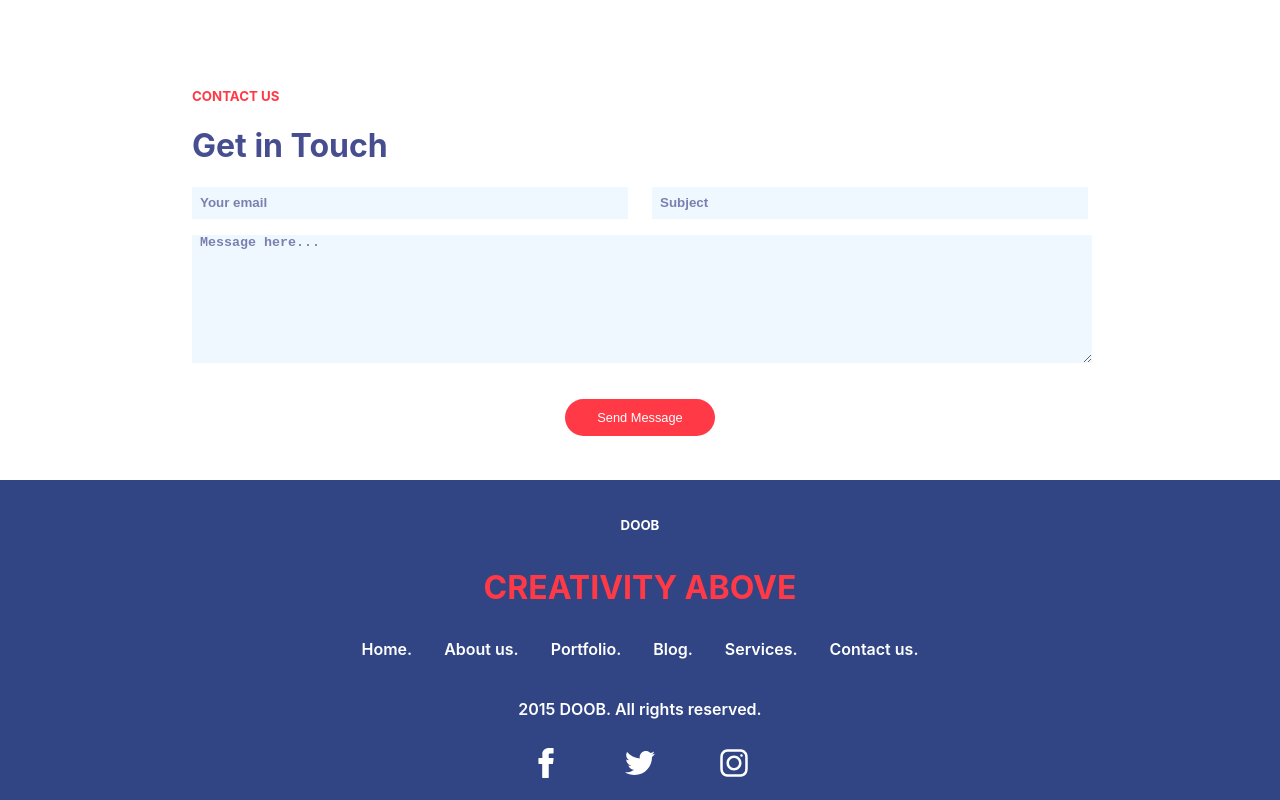
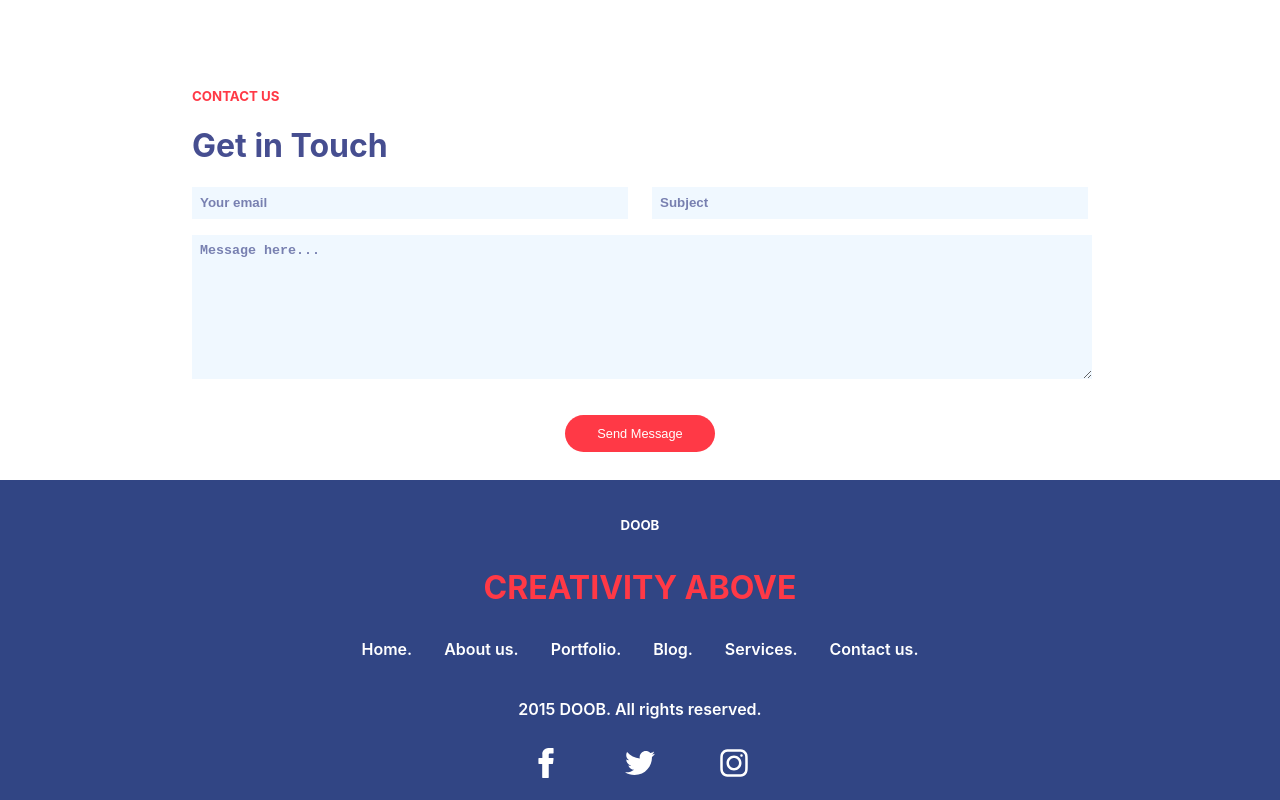
Before and after one commit to ozgur-okt/tech-task, a React (Create React App) app: page / in a window 1280 px wide. Shown: the part 2950-3750 px from the top of the page. Built offline with nearby package versions, Linux system fonts and the light colour scheme.

Commit message:
text area padding is increased

```diff
--- a/src/styles/Contact.module.scss
+++ b/src/styles/Contact.module.scss
@@ -54,7 +54,7 @@ $transition: all 0.3s ease-in-out;
   .message {
     height: 8rem;
     width: 98.7%;
-    padding: 0 0.5rem;
+    padding: 0.5rem 0.5rem;
     margin-top: 1rem;
     margin-bottom: 2rem;
     border: none;
```
